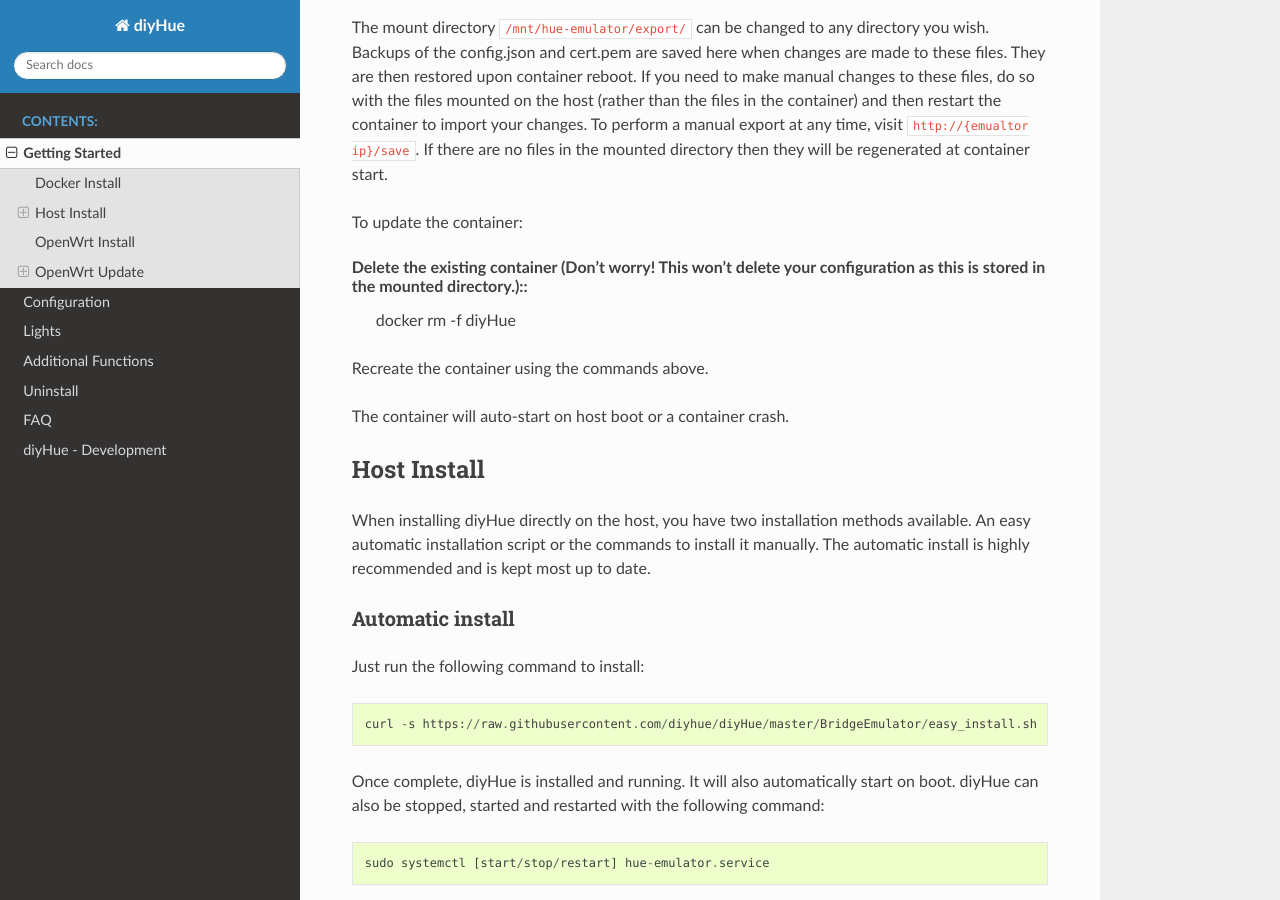
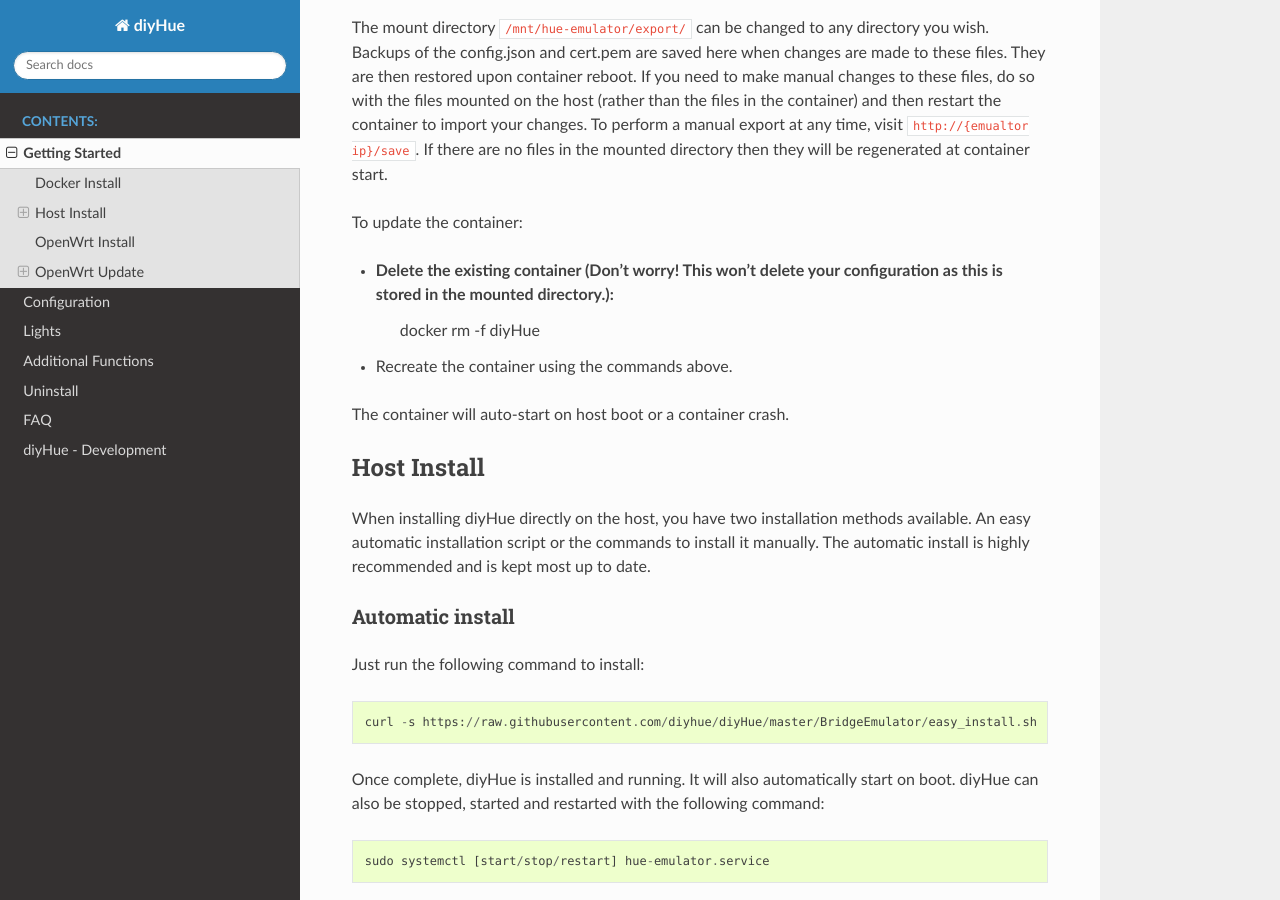
Before and after one commit to diyhue/ReadTheDocs, a Sphinx documentation site: the page built from source/getting_started.rst, in a window 1280 px wide and 900 px high, scrolled down 1548 px. Built offline with Sphinx 7.4.7 and the Read the Docs theme 2.0.0, drawn with Linux system fonts in a browser that asks for light colours.

Commit message:
Prettify

```diff
--- a/source/getting_started.rst
+++ b/source/getting_started.rst
@@ -39,9 +39,9 @@
 
 To update the container:
 
-Delete the existing container (Don't worry! This won't delete your configuration as this is stored in the mounted directory.)::
+* Delete the existing container (Don't worry! This won't delete your configuration as this is stored in the mounted directory.):
     docker rm -f diyHue
-Recreate the container using the commands above.
+* Recreate the container using the commands above.
 
 
 The container will auto-start on host boot or a container crash.
```
